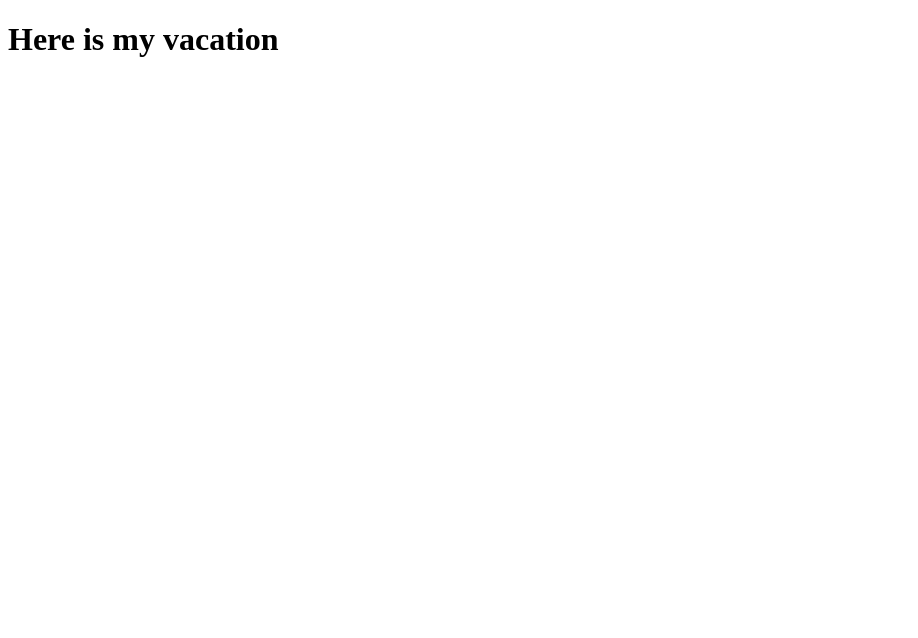
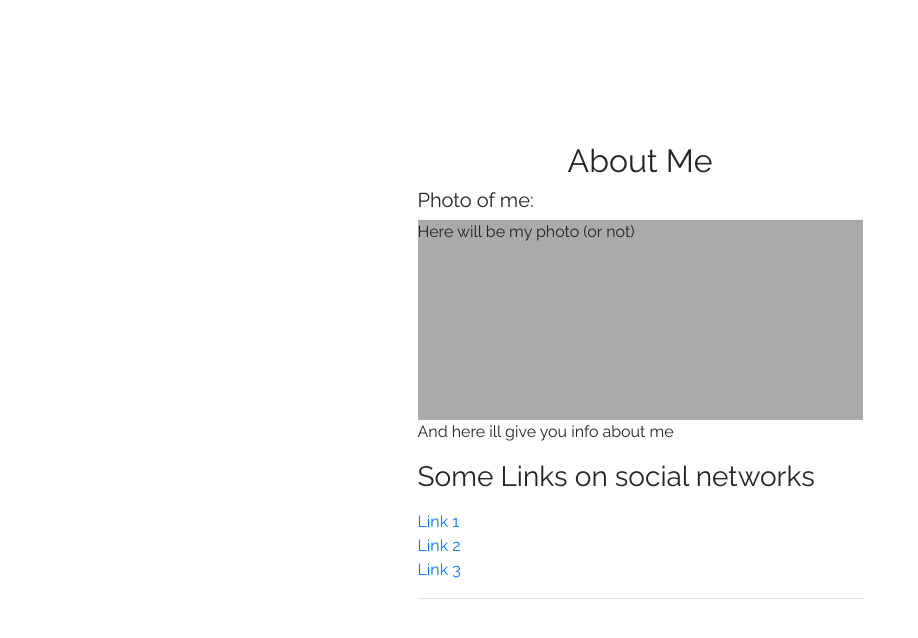
Before and after one commit to spirinek/spirinek.github.io, a plain HTML site: page index.html in a window 1280 px wide. Shown: the whole page, without its empty margins (0-918 px from the left). Drawn offline with nearby package versions, Linux system fonts and the light colour scheme.

Commit message:
Update index.html

```diff
--- a/index.html
+++ b/index.html
@@ -1,16 +1,54 @@
 <!DOCTYPE html>
-<html>
+<html lang="en">
 <head>
-<style>
-<link rel="stylesheet" href="https://stackpath.bootstrapcdn.com/bootstrap/4.3.1/css/bootstrap.min.css" integrity="sha384-ggOyR0iXCbMQv3Xipma34MD+dH/1fQ784/j6cY/iJTQUOhcWr7x9JvoRxT2MZw1T" crossorigin="anonymous">
-</style>
+  <title>Bootstrap Website Example</title>
+  <meta charset="utf-8">
+  <meta name="viewport" content="width=device-width, initial-scale=1">
+  <link rel="stylesheet" href="https://maxcdn.bootstrapcdn.com/bootstrap/4.3.0/css/bootstrap.min.css">
+  <link href="https://fonts.googleapis.com/css?family=Raleway" rel="stylesheet">
+  <style>
+  .fakeimg {
+    height: 200px;
+    background: #aaa;
+  }
+  .center-div
+{
+     font-family: 'Raleway', sans-serif;
+     position: relative;
+     top: 50%;
+     transform: translateY(+30%);
+}
+  </style>
 </head>
 <body>
-<div class = "col-xs-4 col-xs-offset-4">
-<h1>Here is my vacation</h1>
+
+
+
+
+
+<div class="container center-div">
+
+    <div class="row justify-content-center ">
+      <div class="col-5 align-self-center">
+      <h2 class="text-center">About Me</h2>
+      <h5>Photo of me:</h5>
+      <div class="fakeimg">Here will be my photo (or not)</div>
+      <p>And here ill give you info about me</p>
+      <h3>Some Links on social networks</h3>
+      <p></p>
+      <ul class="nav navbar-nav">
+        <li class="active"><a href="#">Link 1</a></li>
+        <li><a href="#">Link 2</a></li>
+        <li><a href="#">Link 3</a></li>
+      </ul>
+      <hr class="hidden-sm hidden-md hidden-lg">
+    </div>
+  </div>
+
+
 </div>
 
-<h1></h1>
-<p></p>
+
+
 </body>
 </html>
```
